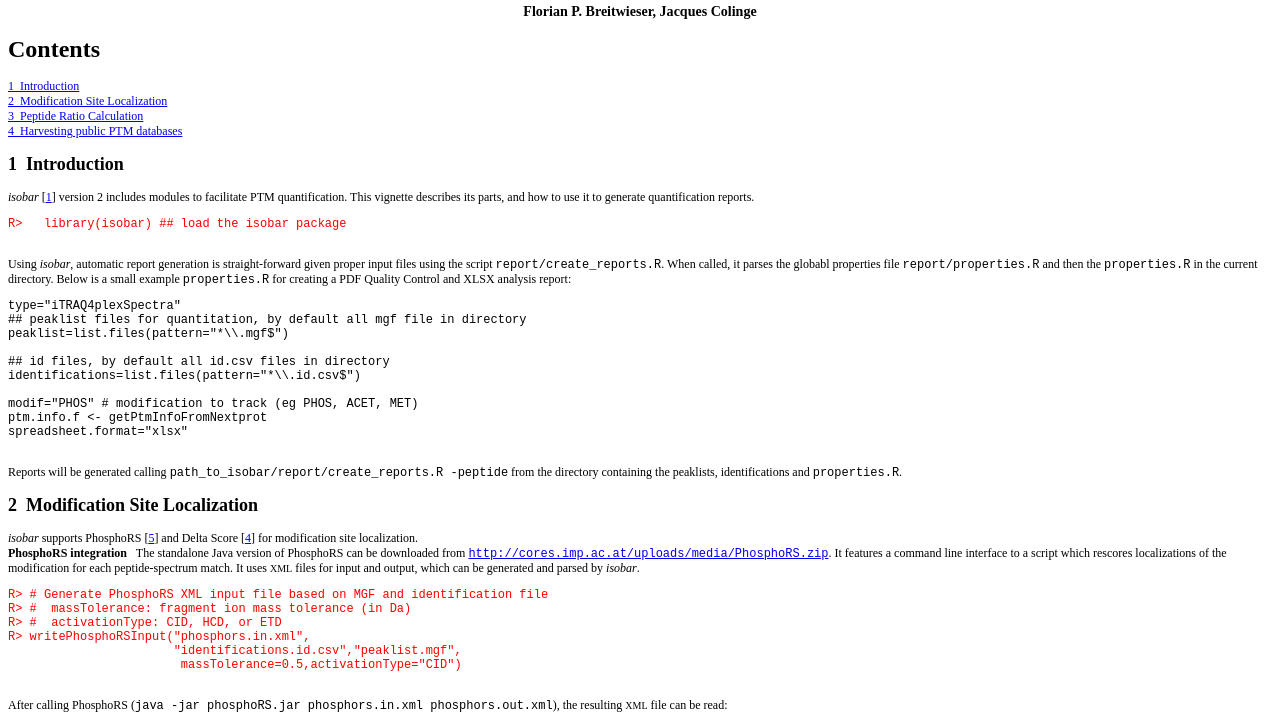
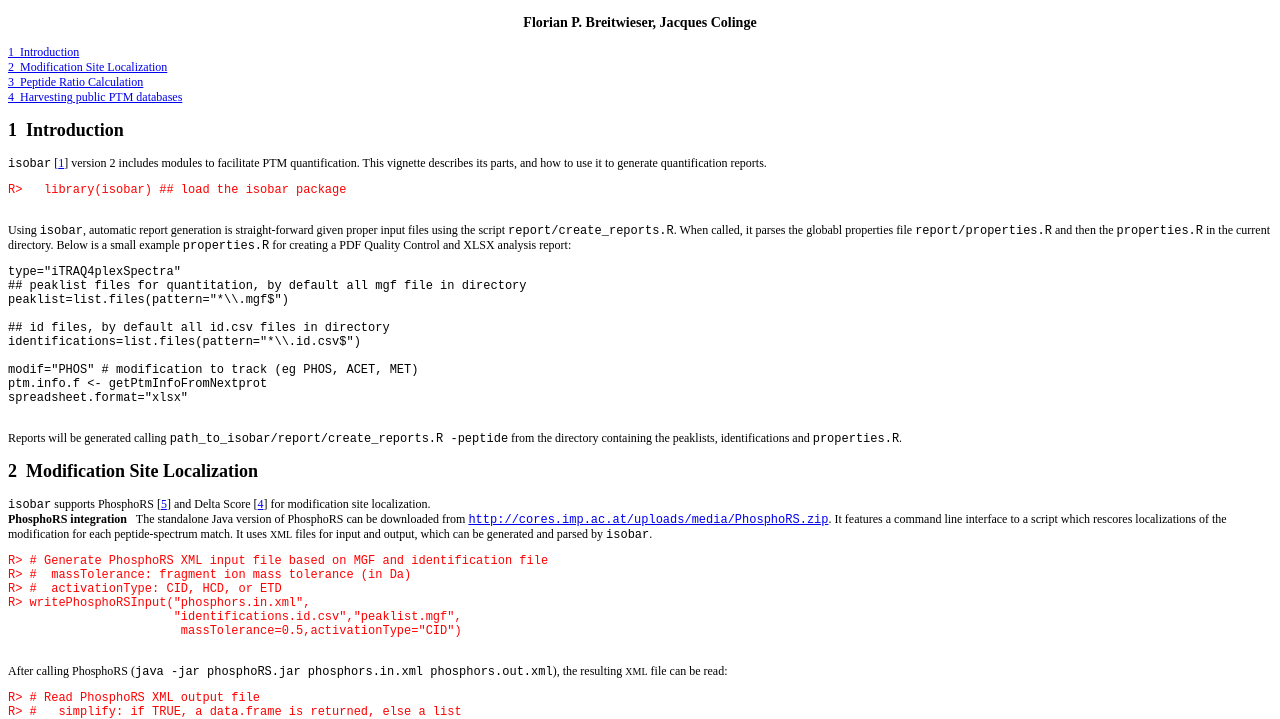
Before and after one commit to fbreitwieser/isobar-web, a plain HTML site: page isobar-ptm.html in a window 1280 px wide. Shown: the part 189-908 px from the top of the page. Drawn offline with Linux system fonts and the light colour scheme.

Commit message:
site update

```diff
--- a/isobar-ptm.html
+++ b/isobar-ptm.html
@@ -25,6 +25,7 @@ document.getElementById("s3").setAttribute("class", "selected section");
 
 <div class="body">
 
+<small align='right'>generated from isobar-ptm vignette. <a href='isobar-ptm.pdf'>pdf version</a></small>
 <style type='text/css'>.body{font-size:12px;}</style>
 
 
@@ -41,7 +42,7 @@ document.getElementById("s3").setAttribute("class", "selected section");
 
 
 
-<title>\isobar{} for quantification of PTM datasets</title>
+<title>{isobar} for quantification of PTM datasets</title>
 
 <h1 align="center"><em>isobar</em> for quantification of PTM datasets </h1>
 
@@ -49,7 +50,7 @@ document.getElementById("s3").setAttribute("class", "selected section");
 
 <div class="p"><!----></div>
 
-<h1>Contents </h1><a href="#tth_sEc1"
+<a href="#tth_sEc1"
 >1&nbsp; Introduction</a><br />
 <a href="#tth_sEc2"
 >2&nbsp; Modification Site Localization</a><br />
@@ -66,7 +67,7 @@ document.getElementById("s3").setAttribute("class", "selected section");
 <div class="p"><!----></div>
  <a id="tth_sEc1"></a><h2>
 1&nbsp;&nbsp;Introduction</h2>
-<em>isobar</em> [<a href="#Breitwieser_Colinge2011-JPR" id="CITEBreitwieser_Colinge2011-JPR">1</a>] version 2 includes
+<tt>isobar</tt> [<a href="#Breitwieser_Colinge2011-JPR" id="CITEBreitwieser_Colinge2011-JPR">1</a>] version 2 includes
 modules to facilitate PTM quantification. This vignette describes its
 parts, and how to use it to generate quantification reports.
 
@@ -78,7 +79,7 @@ R&#62;&nbsp;&nbsp;&nbsp;library(isobar)&nbsp;##&nbsp;load&nbsp;the&nbsp;isobar&n
 </pre> </span>
 
 <div class="p"><!----></div>
-Using <em>isobar</em>, automatic report generation is straight-forward
+Using <tt>isobar</tt>, automatic report generation is straight-forward
 given proper input files using the script <tt>report/create_reports.R</tt>.
 When called, it parses the globabl properties file <tt>report/properties.R</tt>
 and then the <tt>properties.R</tt> in the current directory. Below is a small
@@ -107,7 +108,7 @@ Reports will be generated calling <tt>path_to_isobar/report/create_reports.R -pe
 <div class="p"><!----></div>
  <a id="tth_sEc2"></a><h2>
 2&nbsp;&nbsp;Modification Site Localization</h2>
-<em>isobar</em> supports PhosphoRS [<a href="#Taus_Mechtler2011-JPR" id="CITETaus_Mechtler2011-JPR">5</a>] and Delta
+<tt>isobar</tt> supports PhosphoRS [<a href="#Taus_Mechtler2011-JPR" id="CITETaus_Mechtler2011-JPR">5</a>] and Delta
 Score [<a href="#Savitski_Kuster2011-MCP" id="CITESavitski_Kuster2011-MCP">4</a>] for modification site localization.
 
 <div class="p"><!----></div>
@@ -118,7 +119,7 @@ The standalone Java version of PhosphoRS can be downloaded from
 a command line interface to a script which rescores localizations of
 the modification for each peptide-spectrum match. It uses  <span style="font-size:x-small">XML</span>
 files for input and output, which can be generated and parsed by
-<em>isobar</em>.
+<tt>isobar</tt>.
 
 <div class="p"><!----></div>
    <span style="color:#FF0000">
@@ -427,7 +428,7 @@ annotate thousands of residues of post-translationally modified
 proteins.
 
 <div class="p"><!----></div>
-<em>isobar</em> provides functions to gather their information on identified
+<tt>isobar</tt> provides functions to gather their information on identified
 proteins.
 
 <div class="p"><!----></div>
--- a/style_cemm.css
+++ b/style_cemm.css
@@ -1,3 +1,8 @@
+h1              { font-size: 1.6em; margin: .67em 0 }
+h2              { font-size: 1.2em; margin: .75em 0 }
+h1, h2, h3, h4,
+h5, h6          { font-weight: bolder }
+
 a {
   /*color: blue;*/
   color: #137279;
```
Also changed, not shown: isobar.html (+4 -3 lines), 8 other files.
